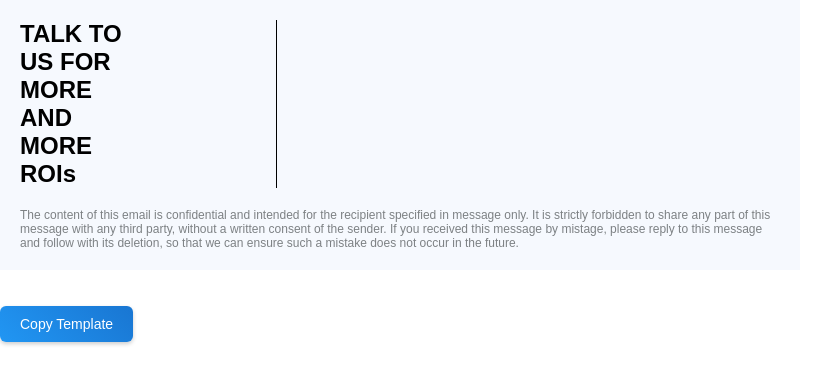
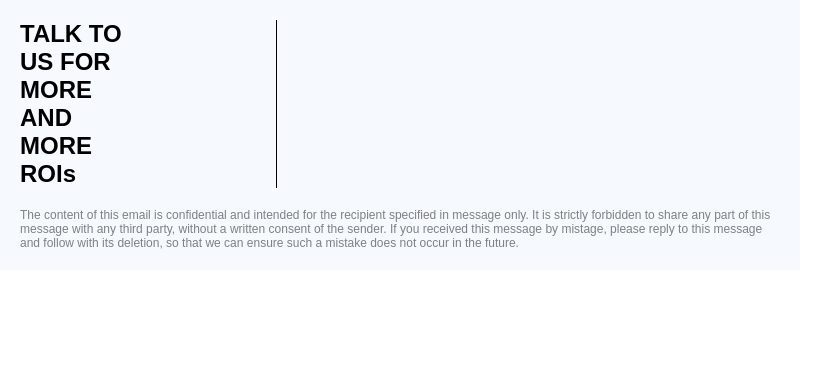
Before and after one commit to muhammed-bilal-uxd/adinn-mail-template, a website: page preview.html in a window 1280 px wide. Shown: the whole page, without its empty margins (0-833 px from the left). Drawn offline with nearby package versions, Linux system fonts and the light colour scheme.

Commit message:
refactor: Streamline email preview template by consolidating HTML structure and improving styling for better readability

```diff
--- a/preview.html
+++ b/preview.html
@@ -11,7 +11,6 @@
     <script src="preview.js"></script>
   </head>
   <body style="margin: 0; padding: 0">
-    <div class="template">
     <table
       cellpadding="0"
       cellspacing="0"
@@ -38,11 +37,7 @@
             <tr>
               <td width="140" style="max-width: 140px">
                 <p
-                    style="
-                      font-size: 24px !important;
-                      color: #000000;
-                      margin: 0;
-                    "
+                  style="font-size: 24px !important; color: #000000; margin: 0"
                 >
                   <strong>TALK TO US FOR MORE AND MORE ROIs</strong>
                 </p>
@@ -64,11 +59,7 @@
                   style="text-decoration: none; color: #000000"
                 >
                   <p
-                      style="
-                        font-size: 14px;
-                        text-align: center;
-                        margin: 10px 0;
-                      "
+                    style="font-size: 14px; text-align: center; margin: 10px 0"
                     class="company-website"
                   ></p>
                 </a>
@@ -176,12 +167,7 @@
                   style="font-size: 12px; color: #000000; margin: 7px 0"
                   class="company-branches"
                 ></p>
-                  <table
-                    cellpadding="0"
-                    cellspacing="0"
-                    border="0"
-                    width="100%"
-                  >
+                <table cellpadding="0" cellspacing="0" border="0" width="100%">
                   <tr>
                     <td>
                       <span
@@ -307,37 +293,17 @@
             <tr>
               <td style="font-size: 12px; color: #7d8184">
                 The content of this email is confidential and intended for the
-                  recipient specified in message only. It is strictly forbidden
-                  to share any part of this message with any third party,
-                  without a written consent of the sender. If you received this
-                  message by mistage, please reply to this message and follow
-                  with its deletion, so that we can ensure such a mistake does
-                  not occur in the future.
+                recipient specified in message only. It is strictly forbidden to
+                share any part of this message with any third party, without a
+                written consent of the sender. If you received this message by
+                mistage, please reply to this message and follow with its
+                deletion, so that we can ensure such a mistake does not occur in
+                the future.
               </td>
             </tr>
           </table>
         </td>
       </tr>
     </table>
-    </div>
-    <br />
-    <br />
-    <button
-      id="copy-template"
-      style="
-        padding: 10px 20px;
-        background: linear-gradient(45deg, #2196f3, #1976d2);
-        color: white;
-        border: none;
-        border-radius: 6px;
-        font-size: 14px;
-        font-weight: 500;
-        box-shadow: 0 2px 4px rgba(0, 0, 0, 0.2);
-        transition: all 0.3s ease;
-        cursor: pointer;
-      "
-    >
-      Copy Template
-    </button>
   </body>
 </html>
```
Lines whose indentation alone changed are shown as unchanged.
